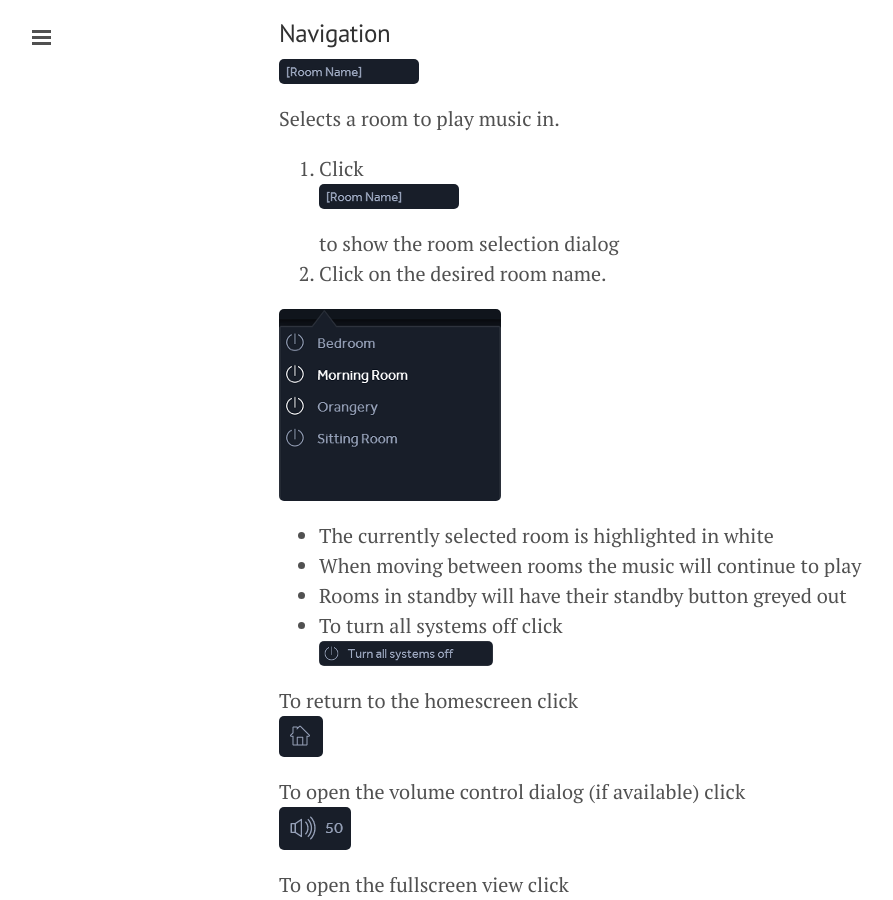
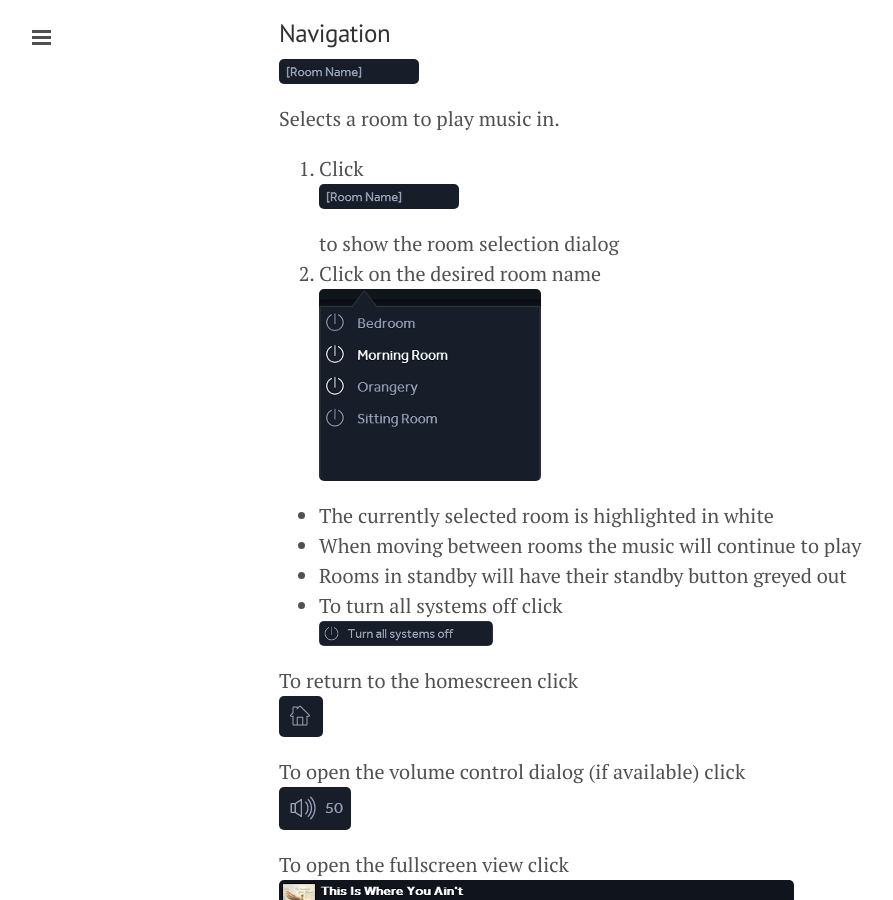
Before and after one commit to linn/kazoo.site, a Jekyll site: the page built from index.md, in a window 1280 px wide and 900 px high, scrolled down 1044 px. Shown: the whole window, without its empty margins (1-894 px from the left). Built offline with Jekyll 4.4.1, drawn with Linux system fonts in a browser that asks for light colours.

Commit message:
Update index.md

```diff
--- a/index.md
+++ b/index.md
@@ -26,9 +26,7 @@ Kazoo has support for homes that have multiple DS systems. Each system in the ho
 Selects a room to play music in.
 
 1. Click ![Room Selection](images/RoomName.png) to show the room selection dialog
-2. Click on the desired room name.
-
-![Room Selection Dialog](images/RoomSelectionDialog.png)
+2. Click on the desired room name ![Room Selection Dialog](images/RoomSelectionDialog.png)
 
 * The currently selected room is highlighted in white
 * When moving between rooms the music will continue to play
```
